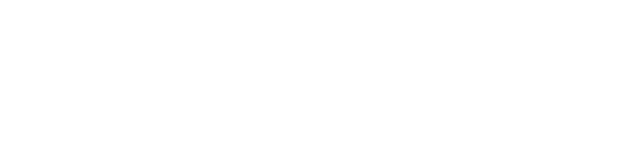
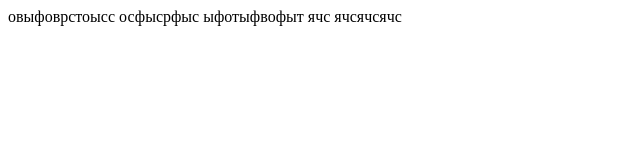
Before and after one commit to sashatsim/zadanie_san, a website: page index.html in a window 1280 px wide. Shown: the whole page, without its empty margins (0-640 px from the left). Drawn offline with Linux system fonts and the light colour scheme.

Commit message:
САНЯ ПОСМОТРИ ЧЕ СДЕЛАЛ

```diff
--- a/index.html
+++ b/index.html
@@ -5,5 +5,7 @@
     <title>Title</title>
 </head>
 <body>
+    овыфоврстоысс
+     осфысрфыс ыфотыфвофыт ячс ячсячсячс
 </body>
 </html>
```
